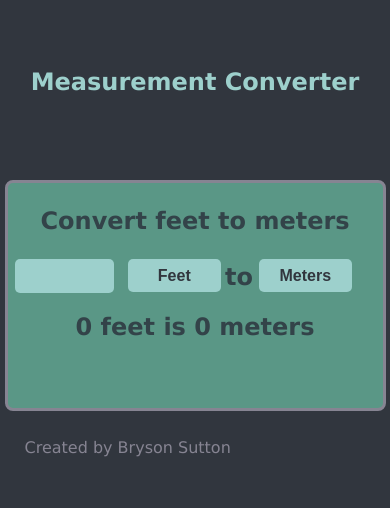
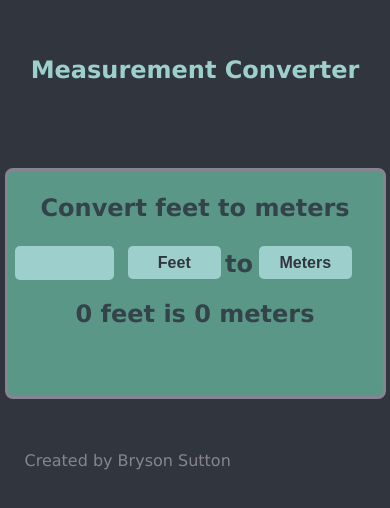
Before and after one commit to BSutton17/Measurement-Converter, a React (Vite) app: page / in a window 390 px wide. Shown: the part 168-676 px from the top of the page. Built offline with nearby package versions, Linux system fonts and the light colour scheme.

Commit message:
Update index.css

```diff
--- a/src/index.css
+++ b/src/index.css
@@ -15,7 +15,7 @@
       height: 100%;
       position: relative;
       left: 0%;
-      margin-bottom: 25px;
+      margin-bottom: 50px;
     }
   h1{
     height: 100px;
```
